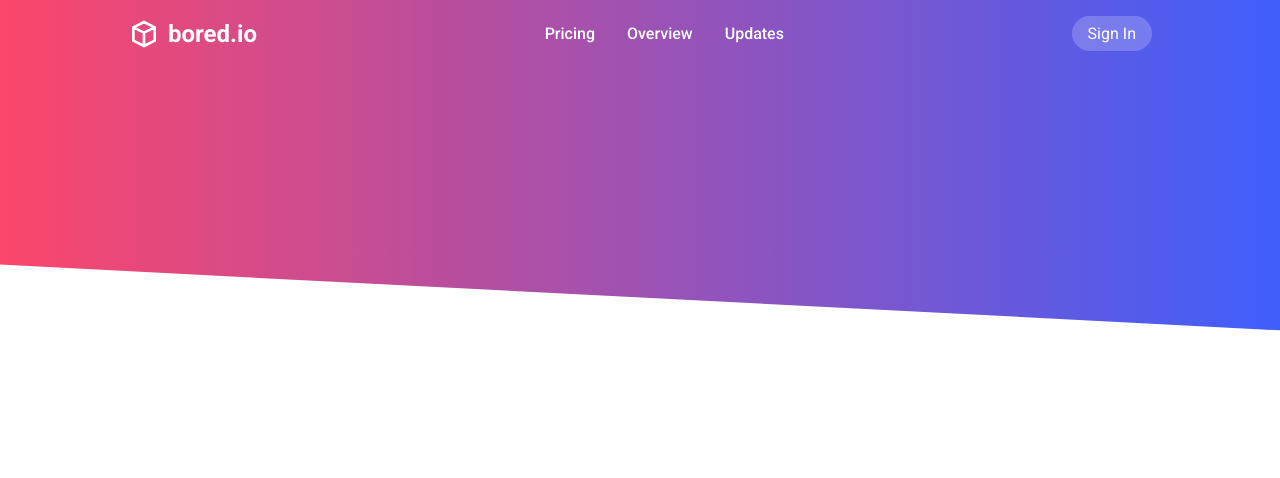
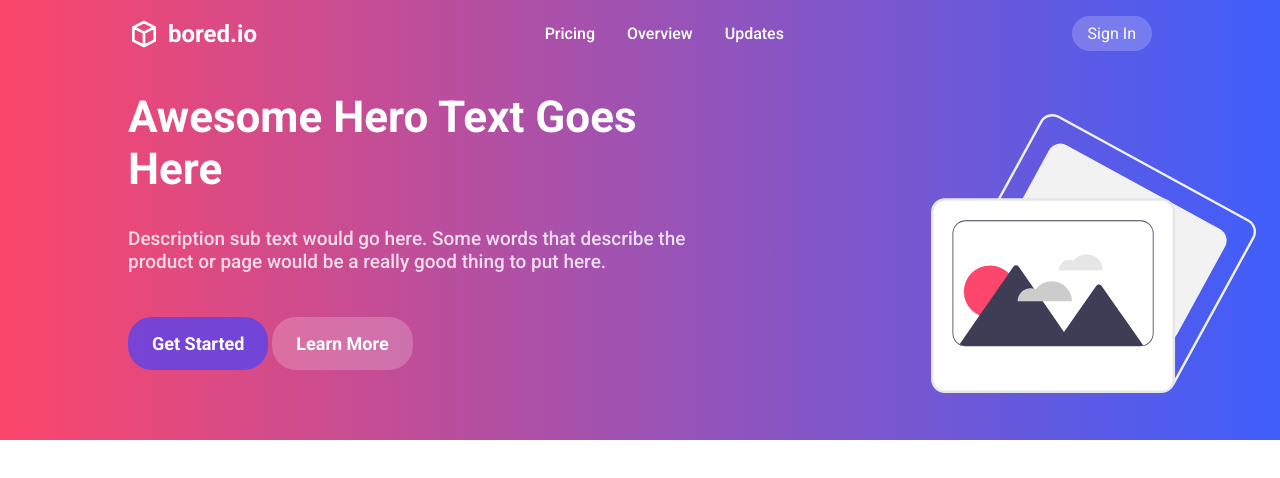
Before and after one commit to erictempleton1/html_playground, a website: page gradient_landing_page/index.html in a window 1280 px wide. Drawn offline with nearby package versions, Linux system fonts and the light colour scheme.

Commit message:
updating hero

```diff
--- a/gradient_landing_page/index.html
+++ b/gradient_landing_page/index.html
@@ -42,8 +42,8 @@
     </div>
     <!-- END TOOLBAR -->
 
-    <!-- START HERO CONTENT-->
-    <div class="Hero__Content">
+    <!-- START HERO CONTENT CONTAINER-->
+    <div class="Hero__Content_Container">
 
       <!-- START MOBILE NAV-->
       <div class="Hero__Content_Mobile_Menu" x-show="mobileMenuOpen" @click.away="mobileMenuOpen = false">
@@ -52,6 +52,7 @@
             <li><a class="Mobile_Menu__Nav_Item" href="#pricing">Pricing</a></li>
             <li><a class="Mobile_Menu__Nav_Item" href="#overview">Overview</a></li>
             <li><a class="Mobile_Menu__Nav_Item" href="#updates">Updates</a></li>
+            <li><a class="Mobile_Menu__Nav_Item" href="#signin">Sign In</a></li>
           </ul>
         </nav>
       </div>
@@ -59,11 +60,23 @@
 
       <!-- START HERO CONTENT -->
       <div class="Hero_Content__Main">
-
+        <div class="Hero_Content__Text_Container">
+          <div class="Hero_Content__Text">Awesome Hero Text Goes Here</div>
+          <div class="Hero_Content__SubText">
+            Description sub text would go here. Some words that describe the product or page would be a really good thing to put here.
+          </div>
+          <div class="Hero_Content__Action_Button_Container">
+            <a class="btn btn-lg btn-action">Get Started</a>
+            <a class="btn btn-lg">Learn More</a>
+          </div>
+        </div>
+        <div class="Hero_Content__Image_Container">
+          <img class="Hero__Content_Image" src="./photos.svg" alt="Visual Data Image"></div>
       </div>
       <!-- END HERO CONTENT -->
+
     </div>
-    <!-- END HERO CONETNT -->
+    <!-- END HERO CONTENT CONTAINER -->
 
   </div>
   <div class="Bottom__Content">
--- a/gradient_landing_page/styles.css
+++ b/gradient_landing_page/styles.css
@@ -1,11 +1,13 @@
 /* START RESETS */
 
-*, *::before, *::after {
+*,
+*::before,
+*::after {
   box-sizing: border-box;
 }
 
 body {
-  font-family: 'Roboto', sans-serif;
+  font-family: "Roboto", sans-serif;
   padding: 0;
   margin: 0;
 }
@@ -30,13 +32,20 @@ input::-moz-focus-inner {
   margin: 0;
 }
 
-ul, ol, dd {
+ul,
+ol,
+dd {
   margin: 0;
   padding: 0;
   list-style: none;
 }
 
-h1, h2, h3, h4, h5, h6 {
+h1,
+h2,
+h3,
+h4,
+h5,
+h6 {
   margin: 0;
   font-size: inherit;
   font-weight: inherit;
@@ -50,16 +59,13 @@ p {
 
 :root {
   --btnColor: hsla(0, 0%, 100%, 0.2);
+  --btnColorHover: hsla(0, 0%, 100%, 0.5);
+  --btnActionColor: hsla(242, 95%, 62%, 0.7);
+  --btnActionColorHover: hsl(242, 95%, 62%, 1);
 }
 
 .Hero__Container {
   background: linear-gradient(90deg, #FC466B 0%, #3F5EFB 100%);
-  clip-path: polygon(
-    0 0,
-    100% 0,
-    100% 90%,
-    0 calc(100% - 8vw)
-  );
 }
 
 .Hero__Nav {
@@ -86,8 +92,16 @@ p {
   padding-left: 0.5rem;
 }
 
+.Hero__Nav_Main_Text:hover {
+  opacity: 0.8;
+}
+
 .Hero__Nav_Links {
   display: none;
+}
+
+.Hero__Nav_Links a:hover {
+  opacity: 0.8;
 }
 
 .Hero__Nav_Links li a {
@@ -115,7 +129,25 @@ p {
 .btn {
   background-color: var(--btnColor);
   padding: 0.5rem 1rem;
-  border-radius: 1.25rem;
+  border-radius: 1.5rem;
+}
+
+.btn-lg {
+  padding: 1rem 1.5rem;
+  font-size: 18px;
+  font-weight: 700;
+}
+
+.btn:hover {
+  background-color: var(--btnColorHover);
+}
+
+.btn-action {
+  background-color: var(--btnActionColor);
+}
+
+.btn-action:hover {
+  background-color: var(--btnActionColorHover);
 }
 
 .Mobile_Menu__Nav_Item {
@@ -125,26 +157,57 @@ p {
   font-weight: 700;
 }
 
-.Hero__Container::after {
-  content: '';
-  color: white;
-  position: absolute;
-  z-index: -1;
-  bottom: 0;
-  transform: skewY(30deg);
+.Bottom__Content {
+  display: flex;
+}
+
+.Hero__Content_Image {
+  width: 325px;
+  height: 325px;
 }
 
 .Hero_Content__Main {
-  min-height: 300px;
-  max-height: 500px;
+  display: flex;
+  padding: 1.5rem;
 }
 
-.Bottom__Content {
-  height: 400px;
-  background-color: white;
+.Hero_Content__Text_Container {
+  display: flex;
+  flex-direction: column;
+  flex: 1;
+  color: white;
 }
 
-@media (min-width: 900px) {
+.Hero_Content__Text {
+  font-weight: 700;
+  font-size: 44px;
+  padding-bottom: 2rem;
+}
+
+.Hero_Content__SubText {
+  font-size: 19px;
+  font-weight: 500;
+  padding-bottom: 2.75rem;
+  opacity: 0.8;
+}
+
+.Hero_Content__Action_Button_Container {
+  display: flex;
+  flex-direction: column;
+  text-align: center;
+  padding-top: 1rem;
+  padding-bottom: 1rem;
+}
+
+.Hero_Content__Action_Button_Container a:first-child {
+  margin-bottom: 0.5rem;
+}
+
+.Hero_Content__Image_Container {
+  display: none;
+}
+
+@media (min-width: 800px) {
   .Hero__Nav {
     padding-left: 8rem;
     padding-right: 8rem;
@@ -167,4 +230,18 @@ p {
   .Hero__Content_Mobile_Menu {
     display: none;
   }
+  .Hero_Content__Main {
+    padding-left: 8rem;
+  }
+  .Hero_Content__Action_Button_Container {
+    display: block;
+    text-align: start;
+  }
+  .Hero_Content__Image_Container {
+    display: flex;
+    flex-direction: column;
+    flex: 1;
+    justify-content: center;
+    align-items: flex-end;
+  }
 }
```
Also changed, not shown: gradient_landing_page/photos.svg (added).
